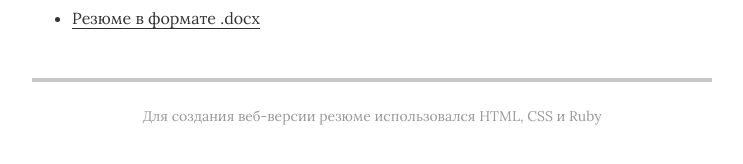
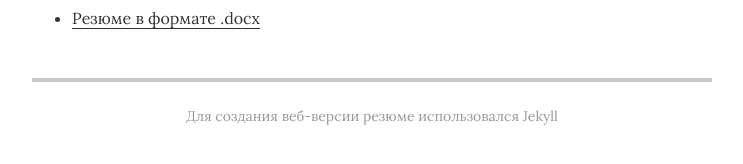
Before and after one commit to mrroofless/mrroofless.github.io, a Jekyll site: the page built from index.html, in a window 1280 px wide and 900 px high, scrolled down 2945 px. Shown: the part 725-889 px from the top of the window, without its empty margins (268-1011 px from the left). Built offline with Jekyll 4.4.1, drawn with Linux system fonts in a browser that asks for light colours.

Commit message:
Update resume.html

```diff
--- a/_layouts/resume.html
+++ b/_layouts/resume.html
@@ -229,7 +229,7 @@
       {% endif %}
 
       <footer class="page-footer">
-        <p class="footer-line">Для создания веб-версии резюме использовался HTML, CSS и Ruby</p>
+        <p class="footer-line">Для создания веб-версии резюме использовался Jekyll</p>
         <p class="footer-line"></p>
       </footer>
 
```
